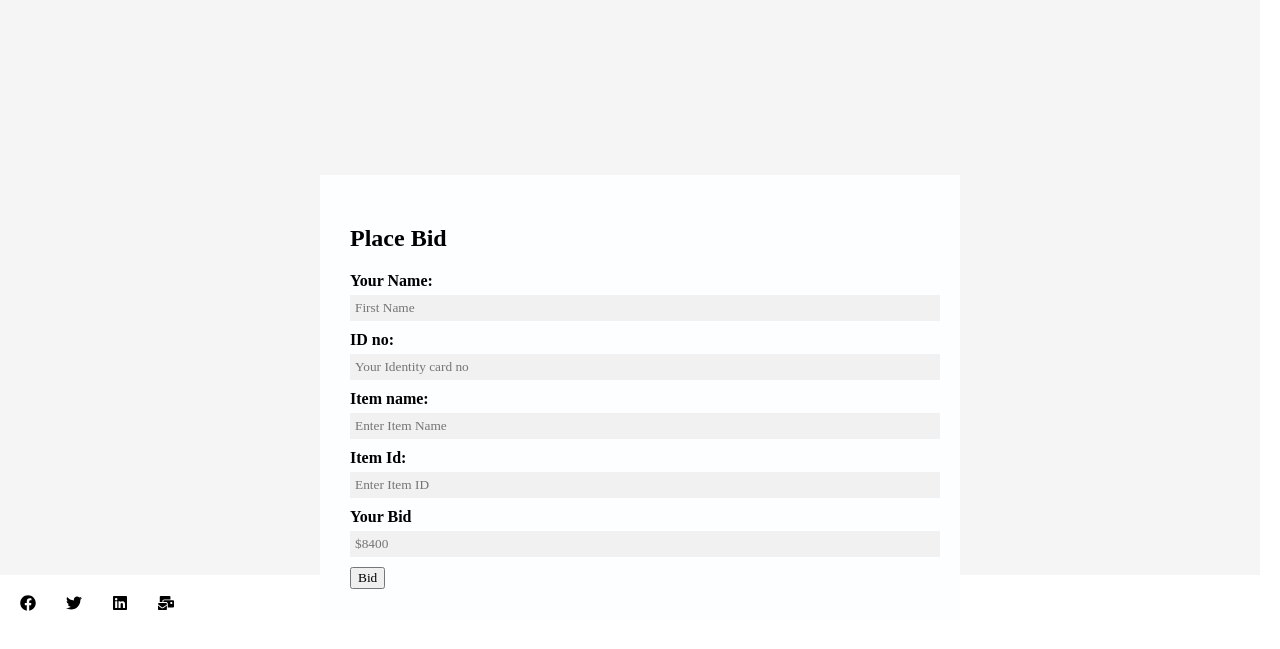
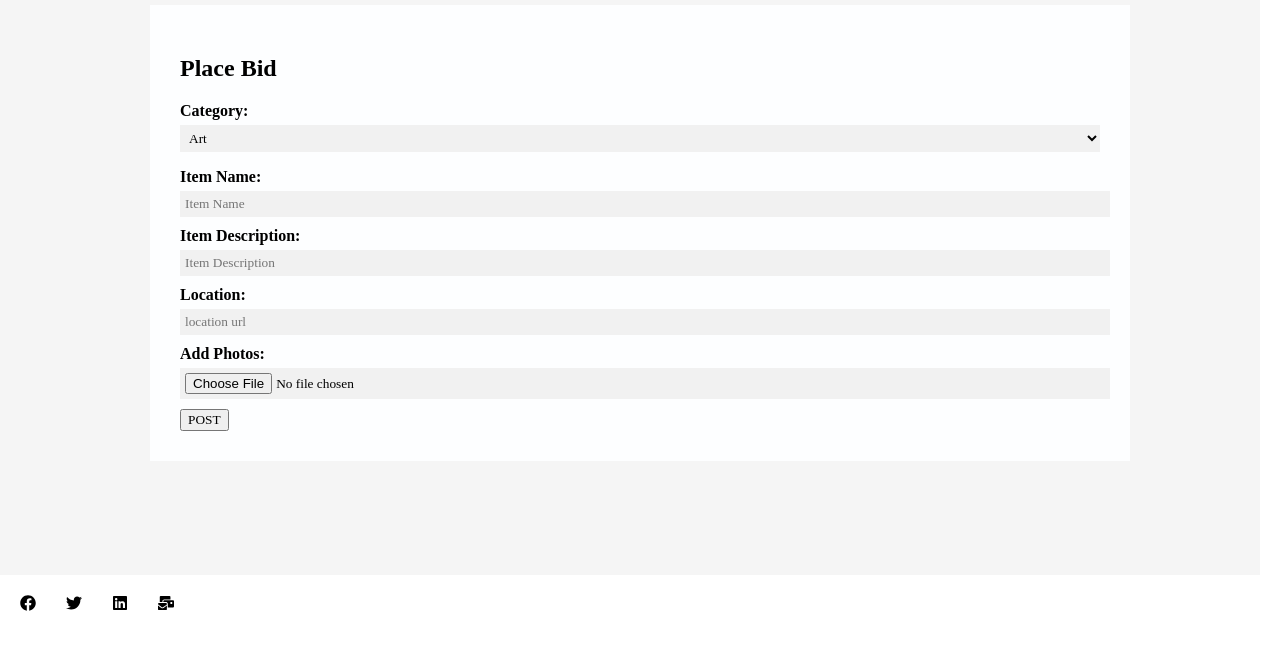
Before and after one commit to Ogalo/Auction-and-Bids, a React (Create React App) app: page /SignUp in a window 1280 px wide. Shown: the part 145-794 px from the top of the page. Built offline with nearby package versions, Linux system fonts and the light colour scheme; the HTML template or start-up script is replaced by a standard one.

Commit message:
Alter some changes to the alert messages

```diff
--- a/src/App.css
+++ b/src/App.css
@@ -244,13 +244,13 @@
   position:absolute;
   text-align: left;
   background-color: #fdfeff;
-  margin: 25%;
+  margin: 150px;
   padding: 30px;
   justify-content: center;
   align-content: center;
 }
 
-input[type=text], input[type=password], input[type=number] {
+input[type=text], input[type=password],input[type=url], input[type=number],input[type=file], .cat select {
   width: 100%;
   padding: 5px;
   margin: 5px 0 10px 0;
@@ -259,7 +259,15 @@ input[type=text], input[type=password], input[type=number] {
   background: #f1f1f1;
 }
 
-input[type=text]:focus, input[type=password]:focus, input[type=number]:focus {
+input[type=text]:focus, input[type=password]:focus, input[type=number]:focus, input[type=file]:focus, input[type=url]:focus {
   background-color: #ddd;
   outline: none;
 }
+
+.cat label{
+  font-weight: bold;
+}
+
+.cat{
+  margin-bottom: -12px;
+}
--- a/src/App.js
+++ b/src/App.js
@@ -6,15 +6,14 @@ import Bidders from './components/Bidders';
 import Media from './components/Media';
 // import SignUp from './components/SignUp';
 // import LogIn from './components/LogIn'
-import Bid from './components/BidPlacement'
-// import Sell from './components/Sell'
+// import Bid from './components/BidPlacement'
+import Sell from './components/Sell'
 function App() {
   return (
     <div>
     <div>
 
-     <Bid />
-
+     <Sell />
      </div>
    <div className='main'>
      <div className='Nav'>
--- a/src/components/BidPlacement.js
+++ b/src/components/BidPlacement.js
@@ -1,7 +1,7 @@
 import React from "react";
 
 
-function SignIn() {
+function Bid() {
   const handleSubmit = (e) => {
     e.preventDefault();
   };
@@ -82,4 +82,4 @@ function SignIn() {
   );
 }
 
-export default SignIn;
+export default Bid;
--- a/src/components/LogIn.js
+++ b/src/components/LogIn.js
@@ -1,7 +1,7 @@
 import React from "react";
 
 
-function SignIn() {
+function LogIn() {
   const handleSubmit = (e) => {
     e.preventDefault();
   };
@@ -66,4 +66,4 @@ function SignIn() {
   );
 }
 
-export default SignIn;
+export default LogIn;
--- a/src/components/Sell.js
+++ b/src/components/Sell.js
@@ -1,67 +1,78 @@
-
 import React from "react";
 
 
-function SignUp() {
+function Sell() {
+  const handleSubmit = (e) => {
+    e.preventDefault();
+  };
+
+  const handleAuction = () => {
+    alert("Auctioned Successful");
+  };
+
   return (
     <div>
-      <section id="signUp" className="page">
-        <div className="form">
-          <form action="#" id="signUpForm">
-           <div className="container">
-              <h1>Register</h1>
-              <p>Please fill in this form to apply.</p>
+      <section className="logInPage" id="logInPage">
+        <div className="logIn">
+          <form onSubmit={handleSubmit}>
+            <div className="container2">
+              <h1>Place Bid</h1>
+              <div className="cat">
+              <label for="cars">Category:</label>
+              <select id="" name="" size="">
+                <option value="art">Art</option>
+                <option value="cars">Cars</option>
+                <option value="houses">House</option>
+                <option value="others">Others</option>
+              </select>
+              </div>
+              <br/>
+              <label htmlFor="name">
+              <b>Item Name:</b>
+              </label>
+            <input
+              type="text"
+              placeholder="Item Name"
+              name="name"
+              required
+            />
 
-              <label htmlFor="email">
-                <b>Email</b>
+
+              <label htmlFor="psw">
+                <b>Item Description:</b>
               </label>
               <input
                 type="text"
-                placeholder="Enter Email"
-                name="email"
-                id="email"
+                placeholder="Item Description"
+                name="item"
                 required
               />
-
               <label htmlFor="psw">
-                <b>Password</b>
+              <b>Location:</b>
               </label>
               <input
-                type="password"
-                placeholder="Enter Password"
-                name="psw"
-                id="psw"
-                required
+              type="url"
+              placeholder="location url"
+              name="location"
+              required
+              />
+              <label htmlFor="email">
+              <b>Add Photos:</b>
+              </label>
+              <input
+              type="file"
+              required
               />
 
-              <label htmlFor="psw-repeat">
-                <b>Repeat Password</b>
-              </label>
-              <input
-                type="password"
-                placeholder="Repeat Password"
-                name="psw-repeat"
-                id="psw-repeat"
-                required
-              />
 
-              <p>
-                By creating an account you agree to our{" "}
-                <a href="./Services.js">Terms & Privacy</a>.
-              </p>
-              <button type="submit" className="registerbtn" id="registerbtn">
-                Register
+              <button
+                type="submit"
+                className="registerbtn"
+                onClick={handleAuction}
+                href="/nijenge-app"
+              >
+                POST
               </button>
-            </div>
-
-            <div className="container-signin">
-              <p>
-                Already have an account?{" "}
-                <a href="/signIn" id="signIn">
-                  Sign in
-                </a>
-                .
-              </p>
             </div>
           </form>
         </div>
@@ -70,4 +81,4 @@ function SignUp() {
   );
 }
 
-export default SignUp;
+export default Sell;
```
